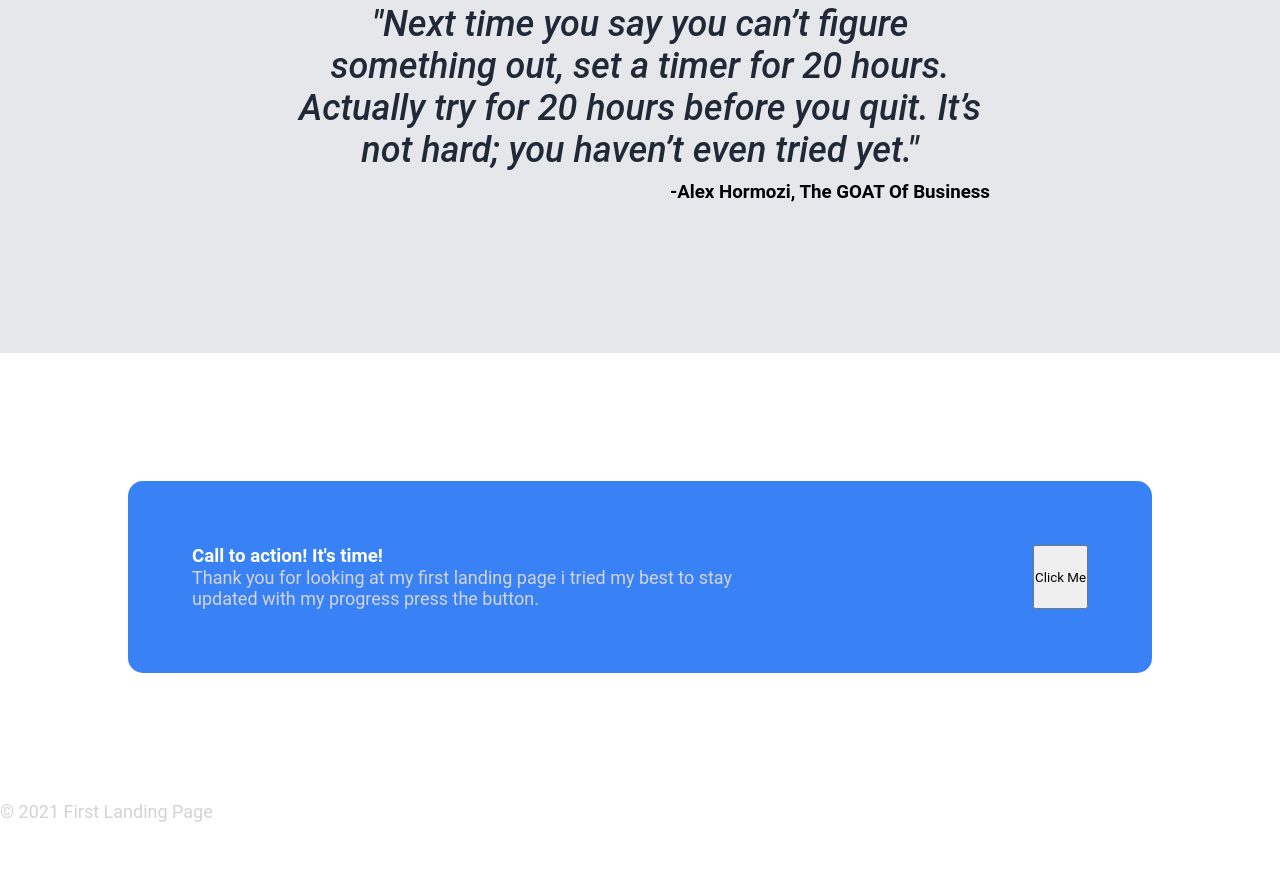
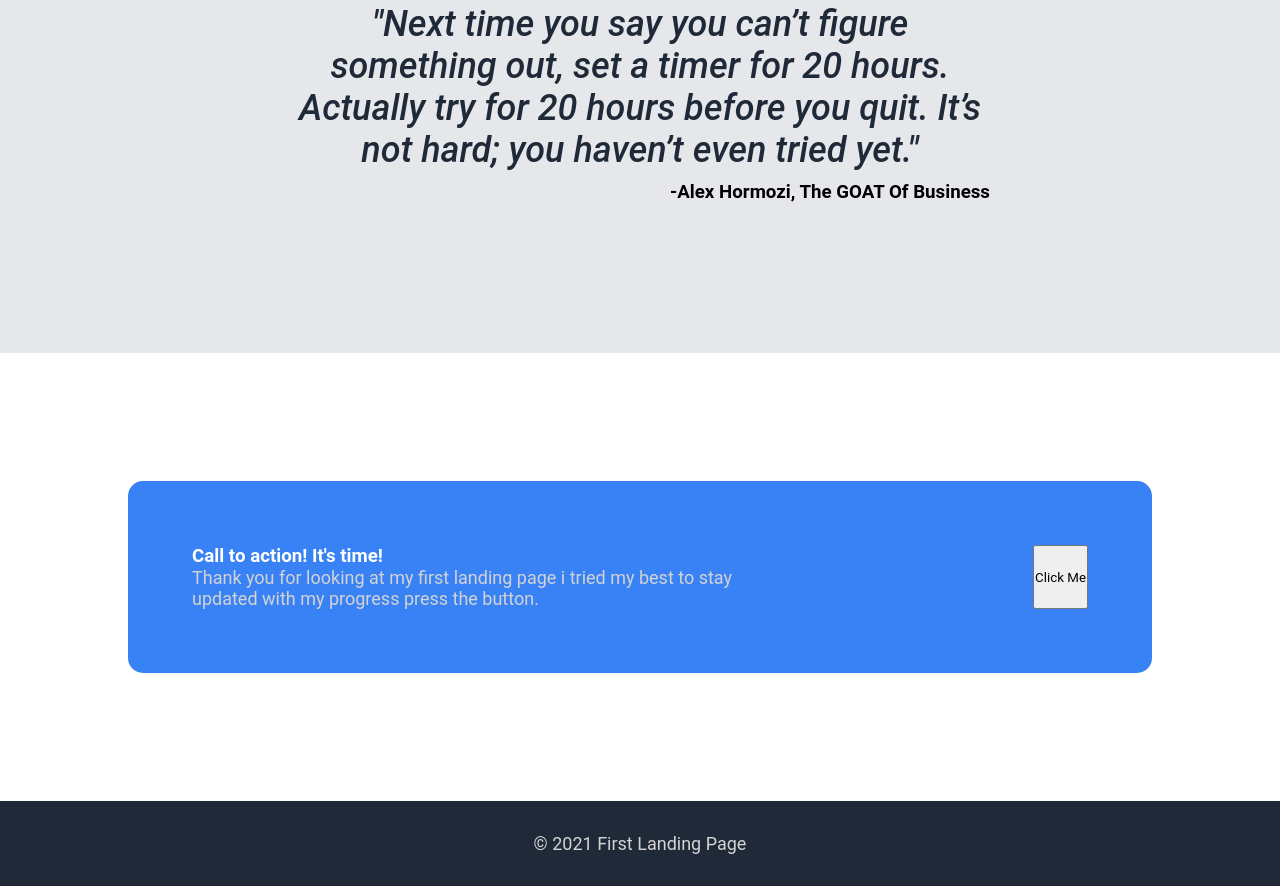
Before and after one commit to Coder-Cam1/landing-page-practice, a plain HTML site: page index.html in a window 1280 px wide. Shown: the part 1027-1913 px from the top of the page. Before the commit the page ends 1849 px from the top, so only its background shows below. Drawn offline with Linux system fonts and the light colour scheme.

Commit message:
Add style to the footer section

```diff
--- a/styles.css
+++ b/styles.css
@@ -158,3 +158,10 @@ a {
    color: white;
    max-width: 600px;
 }
+
+footer {
+    background-color: #1f2937;
+    color: white;
+    padding: 2em;
+    text-align: center;
+}
```
